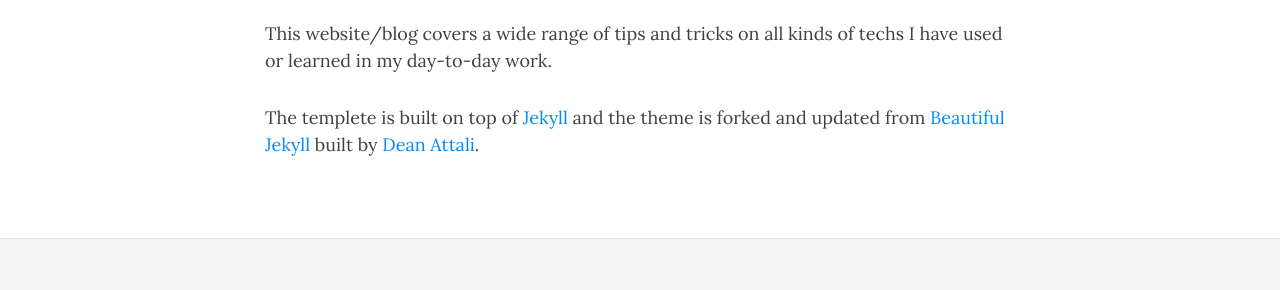
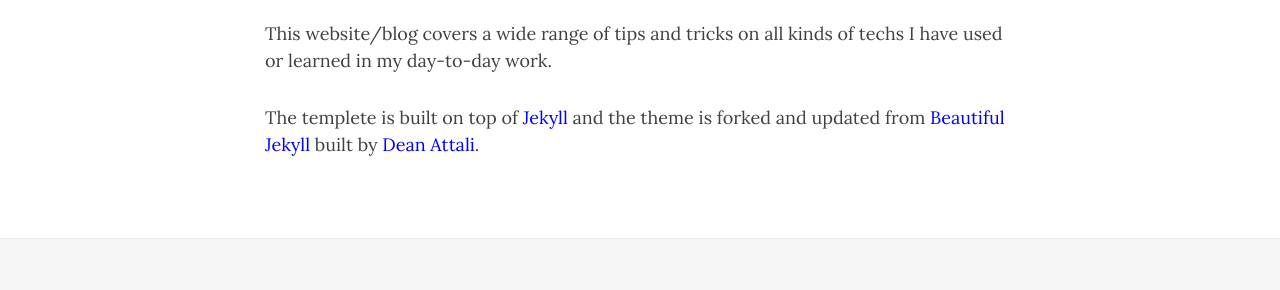
Before and after one commit to stonefl/stonefl.github.io, a Jekyll site: the page built from about.md, in a window 1280 px wide and 1227 px high. Shown: the part 755-1045 px from the top of the window. Built offline with Jekyll 4.4.1, drawn with Linux system fonts in a browser that asks for light colours; nearby versions of some CDN libraries.

Commit message:
Update main.css

```diff
--- a/css/main.css
+++ b/css/main.css
@@ -15,14 +15,14 @@ p {
 }
 p a {
   /* text-decoration: underline */
-  color: #008AFF;
+  color: blue;
 }
 h1,h2,h3,h4,h5,h6 {
   font-family: 'Open Sans', 'Helvetica Neue', Helvetica, Arial, sans-serif;
   font-weight: 800;
 }
 a {
-  color: blue;
+  color: #008AFF;
 }
 a:hover,
 a:focus {
```
